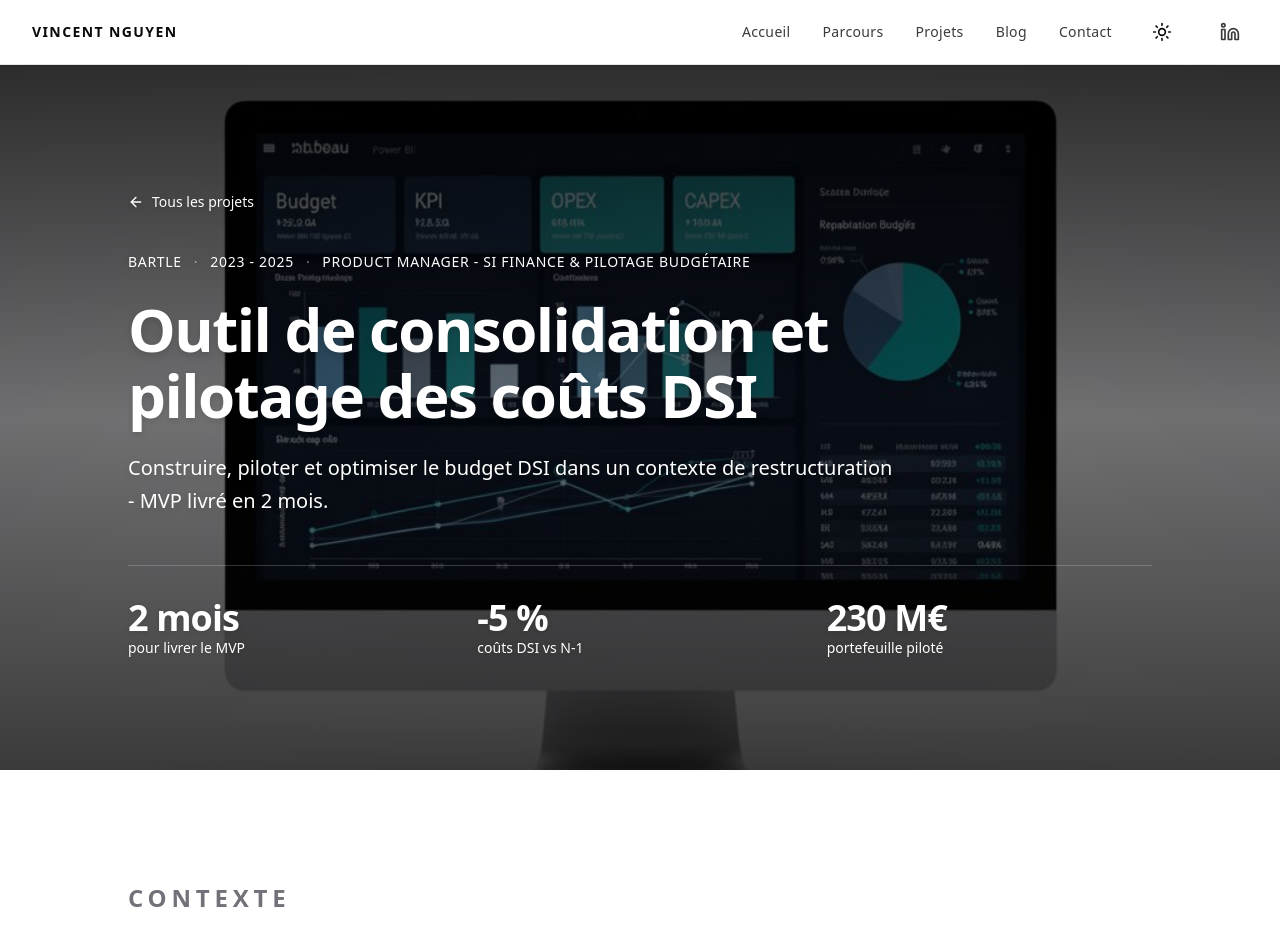
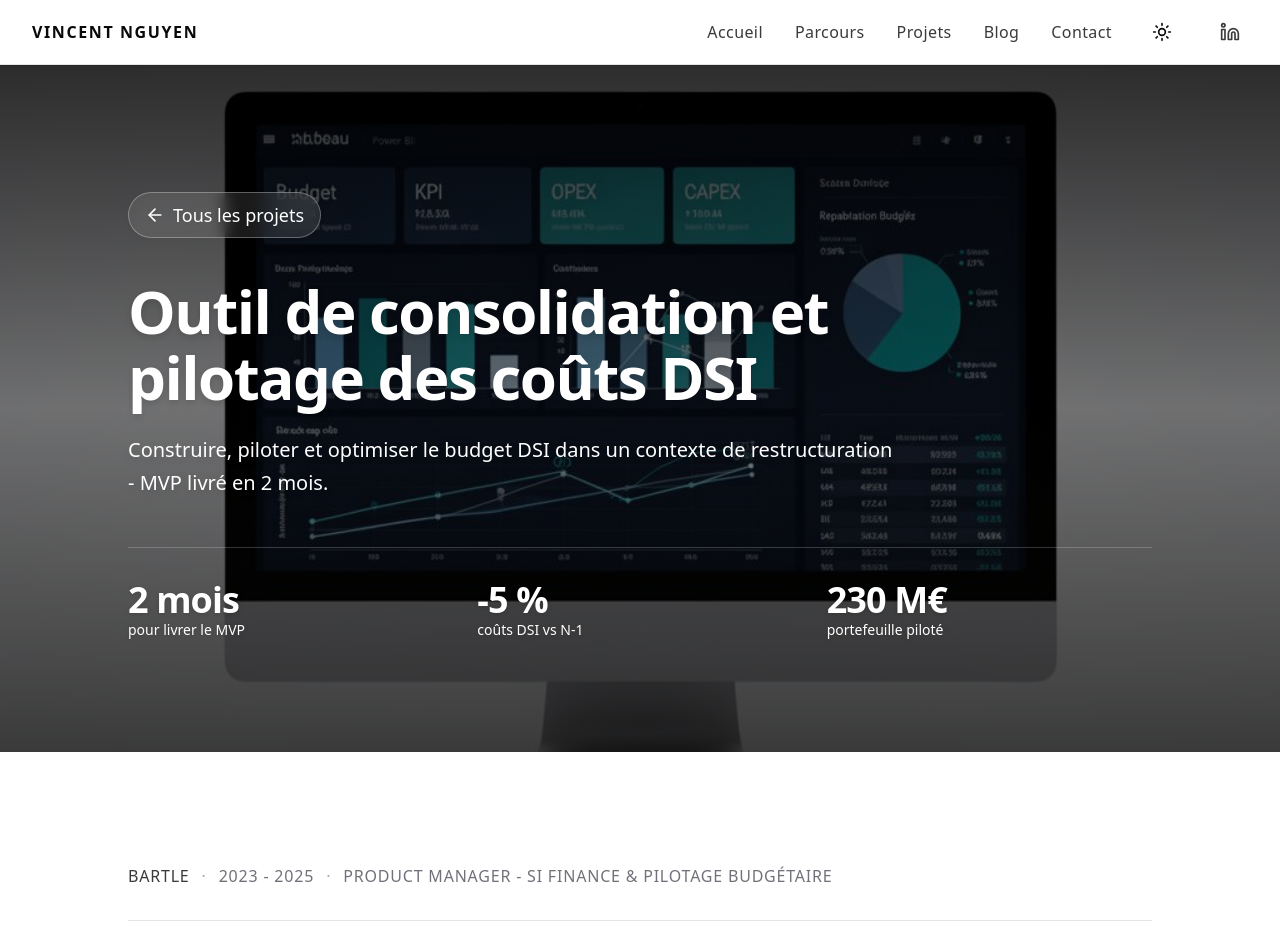
Before and after one commit to VincentNguyenPro/Portfolio, a React (Vite) app: page /projet/bartle-pilotage-dsi in a window 1280 px wide. Shown: the top 935 px of the page. Built offline with nearby package versions, Linux system fonts and the light colour scheme; the HTML template or start-up script is replaced by a standard one.

Commit message:
Changes
Co-authored-by: vince75888 <288541187+vince75888@users.noreply.github.com>

```diff
--- a/src/components/layout/Header.tsx
+++ b/src/components/layout/Header.tsx
@@ -37,7 +37,7 @@ export function Header() {
           <Link
             to="/"
             className={cn(
-              'text-sm font-semibold tracking-widest uppercase transition-colors',
+              'text-base font-semibold tracking-widest uppercase transition-colors',
               isTransparent ? 'text-white hover:text-white/80' : 'text-foreground hover:text-foreground/80'
             )}
           >
@@ -52,7 +52,7 @@ export function Header() {
                   key={link.path}
                   to={link.path}
                   className={cn(
-                    'relative text-sm font-medium tracking-wide transition-colors',
+                    'relative text-base font-medium tracking-wide transition-colors',
                     isTransparent ? 'text-white/90 hover:text-white' : 'text-foreground/80 hover:text-foreground'
                   )}
                 >
@@ -110,7 +110,7 @@ export function Header() {
                       key={link.path}
                       to={link.path}
                       onClick={() => setMobileMenuOpen(false)}
-                      className="text-lg font-medium tracking-wide text-foreground hover:text-foreground/80"
+                      className="text-xl font-medium tracking-wide text-foreground hover:text-foreground/80"
                     >
                       {link.name}
                     </Link>
--- a/src/data/projects.ts
+++ b/src/data/projects.ts
@@ -45,7 +45,6 @@ export const projects: Project[] = [
       { value: '0 → 1', label: 'en construction' },
     ],
     stack: ['Lovable', 'Claude Code', 'React', 'Supabase', 'TypeScript'],
-    scope: 'Projet personnel · Conception produit, design et développement',
     coverGradient: 'from-blue-600 via-indigo-600 to-violet-700',
     coverImage: dsiFinopsCover.url,
     badge: '🚧 En cours',
--- a/src/pages/Contact.tsx
+++ b/src/pages/Contact.tsx
@@ -96,7 +96,7 @@ ${form.message}`;
         </section>
 
         <section className="px-6 lg:px-8 py-16 md:py-24">
-          <div className="max-w-5xl mx-auto grid sm:grid-cols-2 gap-4">
+          <div className="max-w-7xl mx-auto grid sm:grid-cols-2 gap-4">
             {contactItems.map((item, i) => {
               const Icon = item.icon;
               const content = (
@@ -146,7 +146,7 @@ ${form.message}`;
             })}
           </div>
 
-          <div className="max-w-5xl mx-auto mt-12 flex flex-col items-start gap-3">
+          <div className="max-w-7xl mx-auto mt-12 flex flex-col items-start gap-3">
             <p className="text-sm" style={{ color: '#6b7280' }}>
               Préférez-vous consulter mon CV ?
             </p>
@@ -164,7 +164,7 @@ ${form.message}`;
             whileInView={{ opacity: 1, y: 0 }}
             viewport={{ once: true }}
             transition={{ duration: 0.5 }}
-            className="max-w-5xl mx-auto mt-12 rounded-2xl border border-border bg-card p-8 md:p-10 space-y-6"
+            className="max-w-7xl mx-auto mt-12 rounded-2xl border border-border bg-card p-8 md:p-10 space-y-6"
           >
             <div>
               <p className="text-xs font-semibold tracking-[0.2em] uppercase text-muted-foreground mb-2">
--- a/src/pages/Home.tsx
+++ b/src/pages/Home.tsx
@@ -25,7 +25,7 @@ export default function Home() {
       <div className="min-h-screen">
         {/* HERO */}
         <section className="px-6 lg:px-8 pt-16 pb-12 md:pt-24 md:pb-16 border-b border-border bg-background">
-          <div className="max-w-6xl mx-auto grid md:grid-cols-[1.4fr_1fr] gap-10 lg:gap-16 items-start">
+          <div className="max-w-7xl mx-auto grid md:grid-cols-[1.4fr_1fr] gap-10 lg:gap-16 items-start">
             <motion.div
               initial={{ opacity: 0, y: 16 }}
               animate={{ opacity: 1, y: 0 }}
@@ -92,7 +92,7 @@ export default function Home() {
           </div>
 
           {/* Stats strip */}
-          <div className="max-w-6xl mx-auto mt-12 pt-8 border-t border-border grid grid-cols-2 md:grid-cols-4 gap-6">
+          <div className="max-w-7xl mx-auto mt-12 pt-8 border-t border-border grid grid-cols-2 md:grid-cols-4 gap-6">
             {stats.map((s) => (
               <div key={s.label} className="space-y-1">
                 <div className="text-3xl md:text-4xl font-semibold tracking-tight">
--- a/src/pages/ProjectDetail.tsx
+++ b/src/pages/ProjectDetail.tsx
@@ -38,9 +38,9 @@ export default function ProjectDetail() {
           <div className="relative max-w-5xl mx-auto">
             <Link
               to="/projets"
-              className="inline-flex items-center gap-2 text-sm text-white hover:text-white mb-10 transition-colors drop-shadow-sm"
+              className="inline-flex items-center gap-2 text-base md:text-lg font-medium text-white hover:text-white mb-10 transition-colors drop-shadow-sm px-4 py-2 rounded-full border border-white/30 bg-white/10 backdrop-blur hover:bg-white/20"
             >
-              <ArrowLeft className="size-4" />
+              <ArrowLeft className="size-5" />
               Tous les projets
             </Link>
 
@@ -50,14 +50,6 @@ export default function ProjectDetail() {
               transition={{ duration: 0.7 }}
               className="space-y-6"
             >
-              <div className="flex flex-wrap items-center gap-3 text-sm font-medium tracking-wider uppercase text-white drop-shadow-sm">
-                <span>{project.company}</span>
-                <span className="opacity-50">·</span>
-                <span>{project.period}</span>
-                <span className="opacity-50">·</span>
-                <span>{project.role}</span>
-              </div>
-
               <h1 className="text-4xl md:text-6xl font-semibold tracking-tight leading-[1.1] max-w-4xl drop-shadow-md">
                 {project.title}
               </h1>
@@ -82,6 +74,14 @@ export default function ProjectDetail() {
         {/* Body */}
         <div className="px-6 lg:px-8 py-20 md:py-28">
           <div className="max-w-5xl mx-auto space-y-16">
+            <div className="flex flex-wrap items-center gap-3 text-sm md:text-base font-medium tracking-wider uppercase text-foreground/80 border-b border-border pb-8">
+              <span>{project.company}</span>
+              <span className="text-muted-foreground/60">·</span>
+              <span className="text-muted-foreground">{project.period}</span>
+              <span className="text-muted-foreground/60">·</span>
+              <span className="text-muted-foreground">{project.role}</span>
+            </div>
+
             {project.scope && (
               <ScrollReveal>
                 <div className="rounded-2xl border border-border bg-muted/30 p-6">
```
